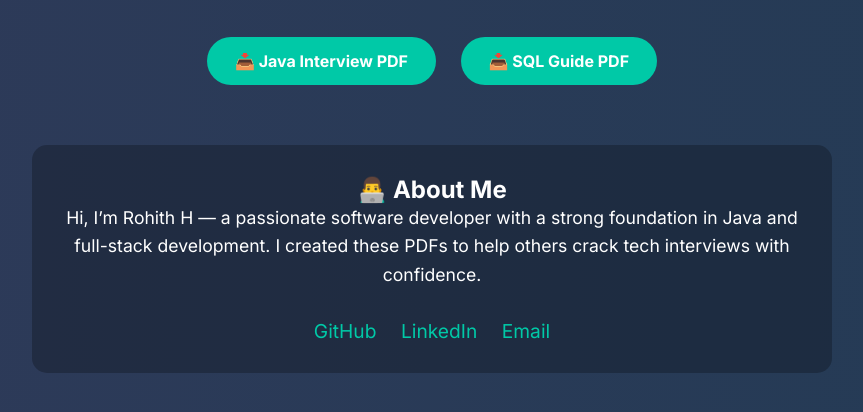
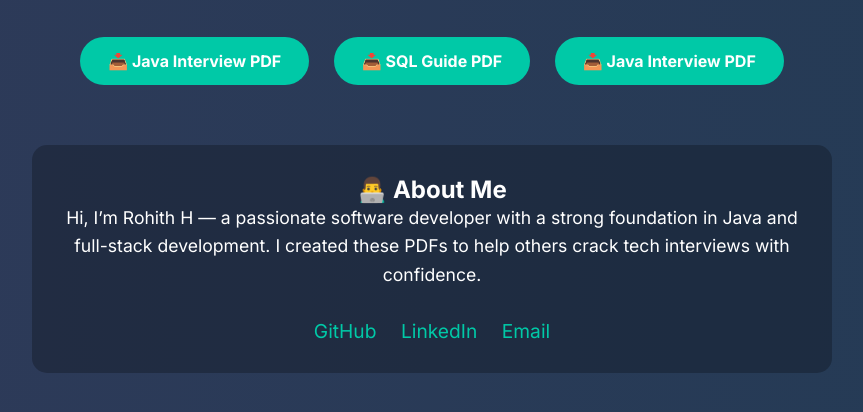
Before and after one commit to Rohith-6544/java-pdf-site, a plain HTML site: page index.html in a window 1280 px wide. Shown: the part 168-580 px from the top of the page, without its empty margins (208-1071 px from the left). Drawn offline with Linux system fonts and the light colour scheme.

Commit message:
Update index.html

```diff
--- a/index.html
+++ b/index.html
@@ -96,6 +96,7 @@
 
     <a class="button" href="Java_Interview_Questions_Freshers.pdf" download>📥 Java Interview PDF</a>
     <a class="button" href="SQL_Constraints_and_Concepts.pdf" download>📥 SQL Guide PDF</a>
+        <a class="button" href="Questions_Answers.pdf" download>📥 Java Interview PDF</a>
 
     <div class="about">
       <h2>👨‍💻 About Me</h2>
```
